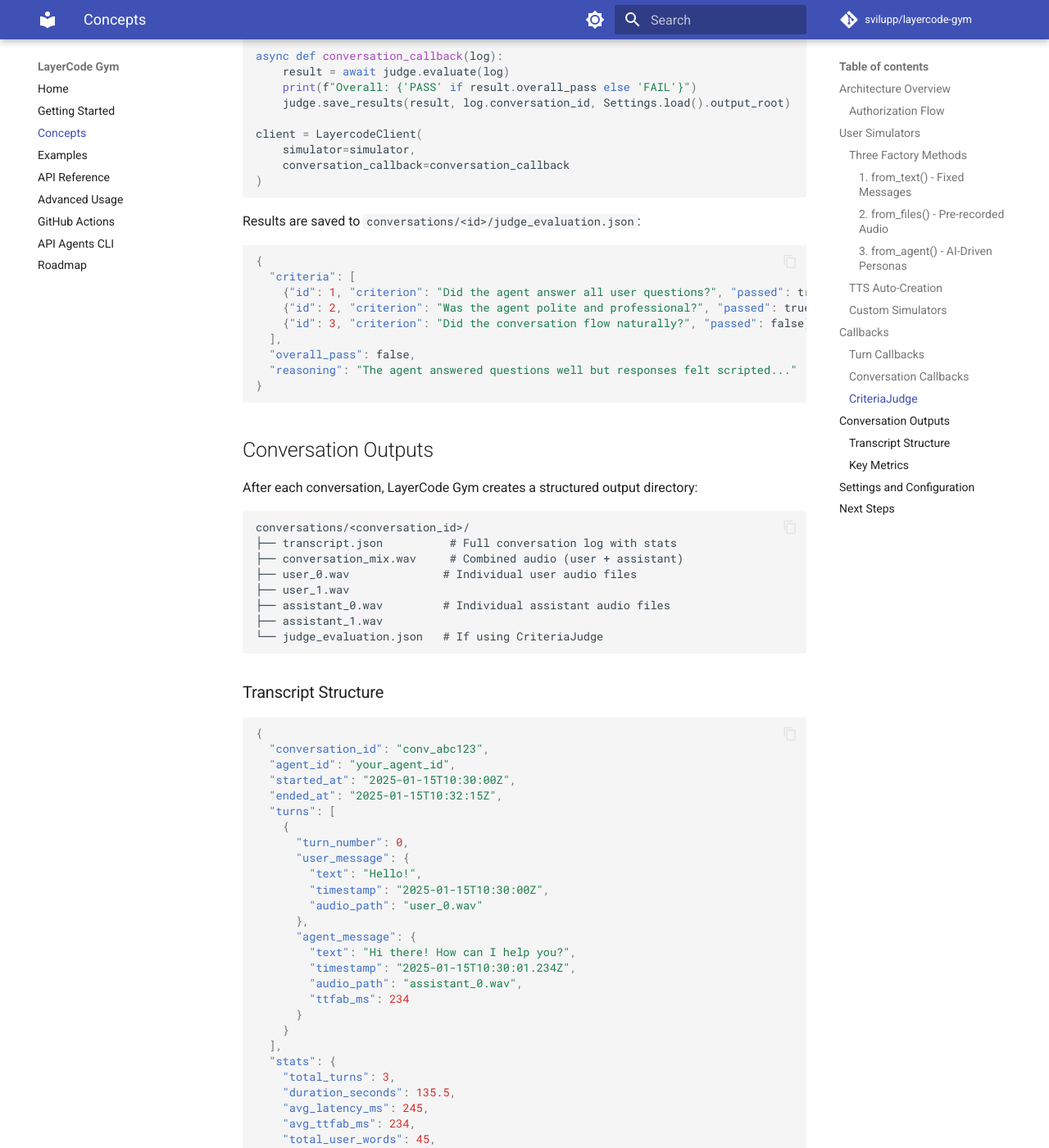
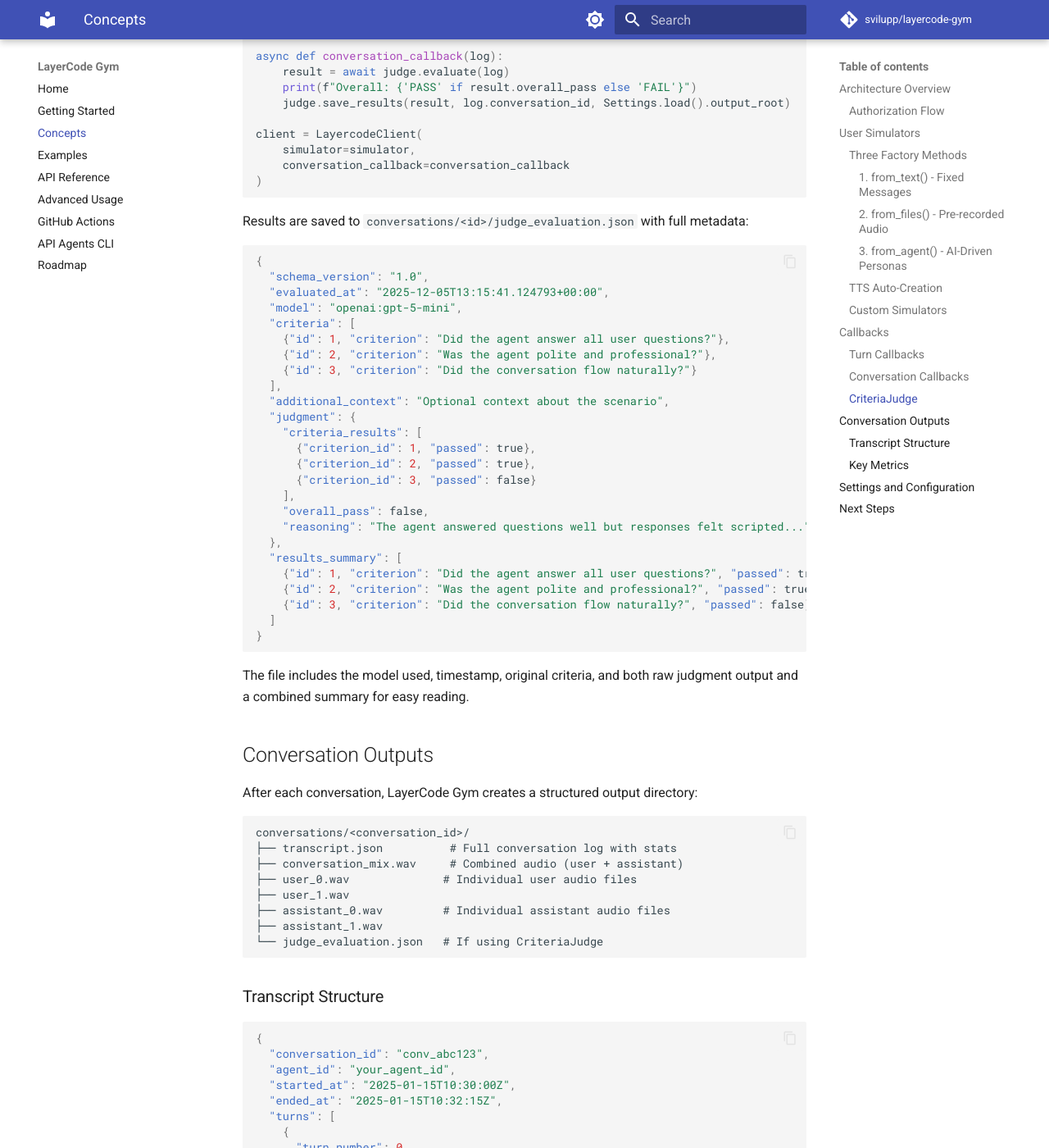
Before and after one commit to svilupp/layercode-gym, an MkDocs documentation site: the page built from docs/concepts.md, in a window 1280 px wide and 1400 px high, scrolled down 4856 px. Shown: the whole window at 82% size. Built offline with MkDocs 1.6.1 and Material for MkDocs 9.7.7, drawn with Linux system fonts in a browser that asks for light colours; comment, search, counter and statistics services are not loaded.

Commit message:
Enhance judge results (#9)

````diff
--- a/docs/concepts.md
+++ b/docs/concepts.md
@@ -253,19 +253,37 @@
 )
 ```
 
-Results are saved to `conversations/<id>/judge_evaluation.json`:
+Results are saved to `conversations/<id>/judge_evaluation.json` with full metadata:
 
 ```json
 {
+  "schema_version": "1.0",
+  "evaluated_at": "2025-12-05T13:15:41.124793+00:00",
+  "model": "openai:gpt-5-mini",
   "criteria": [
+    {"id": 1, "criterion": "Did the agent answer all user questions?"},
+    {"id": 2, "criterion": "Was the agent polite and professional?"},
+    {"id": 3, "criterion": "Did the conversation flow naturally?"}
+  ],
+  "additional_context": "Optional context about the scenario",
+  "judgment": {
+    "criteria_results": [
+      {"criterion_id": 1, "passed": true},
+      {"criterion_id": 2, "passed": true},
+      {"criterion_id": 3, "passed": false}
+    ],
+    "overall_pass": false,
+    "reasoning": "The agent answered questions well but responses felt scripted..."
+  },
+  "results_summary": [
     {"id": 1, "criterion": "Did the agent answer all user questions?", "passed": true},
     {"id": 2, "criterion": "Was the agent polite and professional?", "passed": true},
     {"id": 3, "criterion": "Did the conversation flow naturally?", "passed": false}
-  ],
-  "overall_pass": false,
-  "reasoning": "The agent answered questions well but responses felt scripted..."
+  ]
 }
 ```
+
+The file includes the model used, timestamp, original criteria, and both raw judgment output and a combined summary for easy reading.
 
 ## Conversation Outputs
 
--- a/pyproject.toml
+++ b/pyproject.toml
@@ -1,6 +1,6 @@
 [project]
 name = "layercode-gym"
-version = "0.3.0"
+version = "0.4.0"
 description = "Utilities for simulating LayerCode voice agent conversations"
 readme = "README.md"
 license = "MIT"
````
Also changed, not shown: CHANGELOG.md (+5 -0 lines), README.md (+17 -1 lines), docs/examples.md (+21 -3 lines), .github/actions/layercode-gym-test/README.md, 3 other files.
